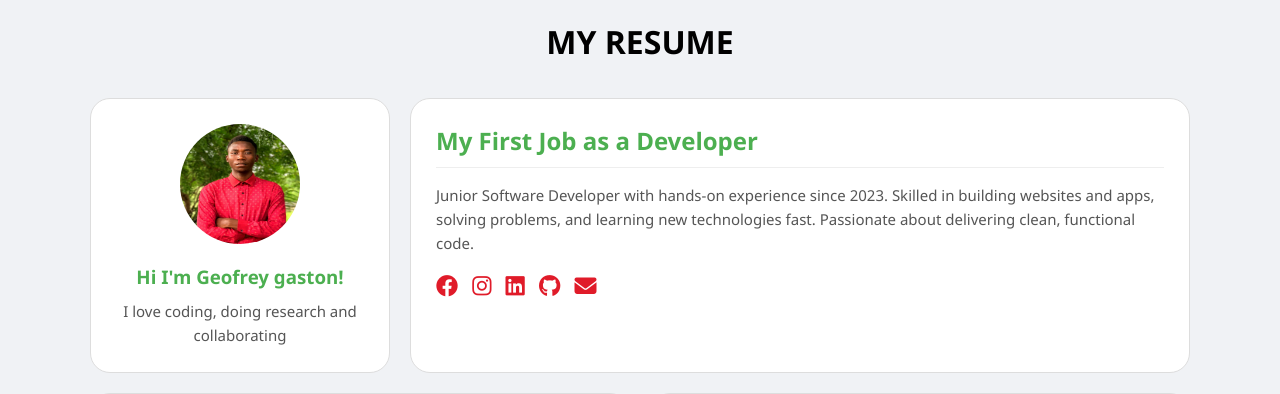
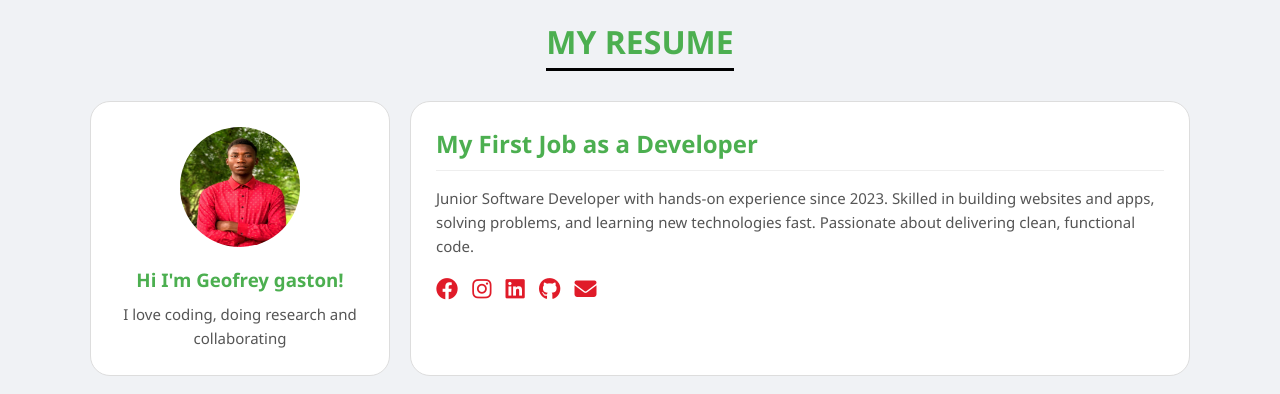
Before and after one commit to GesaTechnology/my-resume, a Django app: page / in a window 1280 px wide. Shown: the top 394 px of the page. Run offline with Django 5.2, Linux system fonts and the light colour scheme.

Commit message:
color  at the header

```diff
--- a/my_website/static/my_website/css/style.css
+++ b/my_website/static/my_website/css/style.css
@@ -18,11 +18,12 @@ body {
 .main-title {
     text-align: center;
     margin-bottom: 30px;
-    border-bottom: #4CAF50;
+    border-bottom: 3px solid #000;
     display: table;
     margin-left: auto;
     margin-right: auto;
     padding-bottom: 5px;
+    color: #4CAF50;
 }
 
 .row {
```
